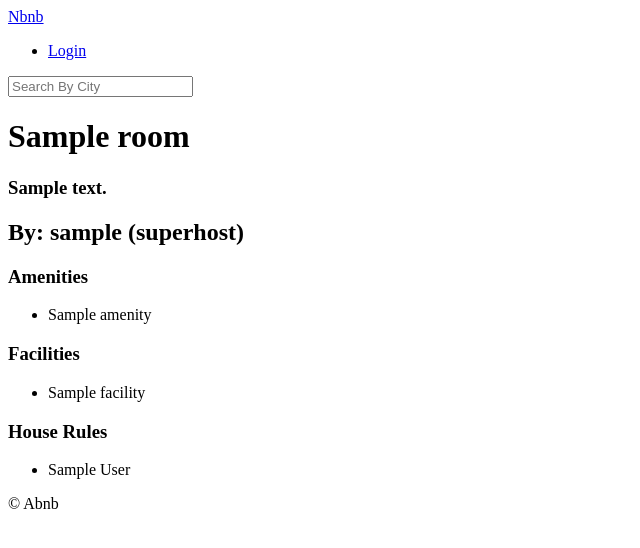
After one commit to seungwooj/airbnb-clone, a Django app: page /rooms/1 in a window 1280 px wide. The commit adds this page. Shown: the top 548 px of the page, without its empty margins (0-640 px from the left). Run offline with Django 3.2, Linux system fonts and the light colour scheme; tables that the repository leaves empty hold one stand-in row (values such as "Sample post").

Commit message:
Search rooms

```diff
--- a/config/urls.py
+++ b/config/urls.py
@@ -20,6 +20,7 @@ from django.conf.urls.static import static
 
 urlpatterns = [
     path("", include("core.urls", namespace="core")),
+    path("rooms/", include("rooms.urls", namespace="rooms")),
     path("admin/", admin.site.urls),
 ]
 
--- a/core/urls.py
+++ b/core/urls.py
@@ -3,4 +3,4 @@ from rooms import views as room_views
 
 app_name = "core"
 # URLs starts with /
-urlpatterns = [path("", room_views.all_rooms, name="home")]
+urlpatterns = [path("", room_views.HomeView.as_view(), name="home")]
--- a/rooms/models.py
+++ b/rooms/models.py
@@ -1,4 +1,5 @@
 from django.db import models
+from django.urls import reverse
 from django_countries.fields import CountryField
 from core import models as core_models
 
@@ -72,7 +73,7 @@ class Room(core_models.AbstractTimeStampedModel):
     city = models.CharField(max_length=80)
     price = models.IntegerField()
     address = models.CharField(max_length=140)
-    guests = models.IntegerField()
+    guests = models.IntegerField(help_text="How many people will be staying?")
     beds = models.IntegerField()
     bedrooms = models.IntegerField()
     baths = models.IntegerField()
@@ -96,6 +97,9 @@ class Room(core_models.AbstractTimeStampedModel):
         self.city = str.capitalize(self.city)
         super().save(*args, **kwargs)  # Call the real save() method
 
+    def get_absolute_url(self):
+        return reverse("rooms:detail", kwargs={"pk": self.pk})
+
     def total_rating(self):
         all_reviews = self.reviews.all()
         all_ratings = 0
--- /dev/null
+++ b/rooms/urls.py
@@ -0,0 +1,9 @@
+from django.urls import path
+from . import views
+
+app_name = "rooms"
+
+urlpatterns = [
+    path("<int:pk>", views.RoomDetail.as_view(), name="detail"),
+    path("search/", views.SearchView.as_view(), name="search"),
+]
--- a/rooms/views.py
+++ b/rooms/views.py
@@ -1,8 +1,105 @@
+from django.views.generic import ListView, DetailView, View
 from django.shortcuts import render
-from . import models
+from django.core.paginator import Paginator
+from . import models, forms
 
 
-# view name should be the same as that on url.py
-def all_rooms(request):
-    all_rooms = models.Room.objects.all()
-    return render(request, "rooms/home.html", context={"rooms": all_rooms})
+class HomeView(ListView):
+
+    """ HomeView Definition """
+
+    model = models.Room
+    paginate_by = 10
+    paginate_orphans = 5
+    ordering = "created"
+    context_object_name = "rooms"
+
+
+class RoomDetail(DetailView):
+
+    """ RoomDetail Definition """
+
+    model = models.Room
+
+
+class SearchView(View):
+
+    """ SearchView Definition """
+
+    def get(self, request):
+
+        country = request.GET.get("country")
+
+        if country:
+
+            form = forms.SearchForm(request.GET)
+
+            if form.is_valid():
+
+                city = form.cleaned_data.get("city")
+                country = form.cleaned_data.get("country")
+                room_type = form.cleaned_data.get("room_type")
+                price = form.cleaned_data.get("price")
+                guests = form.cleaned_data.get("guests")
+                bedrooms = form.cleaned_data.get("bedrooms")
+                beds = form.cleaned_data.get("beds")
+                baths = form.cleaned_data.get("baths")
+                instant_book = form.cleaned_data.get("instant_book")
+                superhost = form.cleaned_data.get("superhost")
+                amenities = form.cleaned_data.get("amenities")
+                facilities = form.cleaned_data.get("facilities")
+
+                filter_args = {}
+
+                if city != "Anywhere":
+                    filter_args["city__startswith"] = city
+
+                filter_args["country"] = country
+
+                if room_type is not None:
+                    filter_args["room_type"] = room_type
+
+                if price is not None:
+                    filter_args["price__lte"] = price
+
+                if guests is not None:
+                    filter_args["guests__gte"] = guests
+
+                if bedrooms is not None:
+                    filter_args["bedrooms__gte"] = bedrooms
+
+                if beds is not None:
+                    filter_args["beds__gte"] = beds
+
+                if baths is not None:
+                    filter_args["baths__gte"] = baths
+
+                if instant_book is True:
+                    filter_args["instant_book"] = True
+
+                if superhost is True:
+                    filter_args["host__superhost"] = True
+
+                for amenity in amenities:
+                    filter_args["amenities"] = amenity
+
+                for facility in facilities:
+                    filter_args["facilities"] = facility
+
+                qs = models.Room.objects.filter(**filter_args).order_by("-created")
+
+                paginator = Paginator(qs, 10, orphans=5)
+
+                page = request.GET.get("page", 1)
+
+                rooms = paginator.get_page(page)
+
+                return render(
+                    request, "rooms/search.html", {"form": form, "rooms": rooms}
+                )
+
+        else:
+
+            form = forms.SearchForm()
+
+        return render(request, "rooms/search.html", {"form": form})
--- a/templates/base.html
+++ b/templates/base.html
@@ -4,10 +4,17 @@
 		<meta charset="UTF-8" />
 		<meta http-equiv="X-UA-Compatible" content="IE=edge" />
 		<meta name="viewport" content="width=device-width, initial-scale=1.0" />
-		<title>{% block page_name %}{% endblock page_name %}| Abnb</title>
+		<title>{% block page_title %}{% endblock page_title %}| Abnb</title>
 	</head>
 	<body>
-		{% include "partials/header.html" %}
+		<header>
+      		{% include "partials/nav.html" %}
+      		{% block search-bar %}
+        	<form method="get" action="{% url "rooms:search" %}">
+            	<input name="city" placeholder="Search By City" />
+        	</form>
+      		{% endblock search-bar %}
+    	</header>
 		{% block content %} {% endblock %}
 		{%　include "partials/footer.html" %}
 	</body>
--- a/templates/partials/footer.html
+++ b/templates/partials/footer.html
@@ -1,3 +1,3 @@
 <footer>
-    &copy; Nbnb
+    &copy; Abnb
 </footer>
--- a/templates/partials/header.html
+++ /dev/null
@@ -1,6 +0,0 @@
-<header>
-	<a href="/">Nbnb</a>
-	<ul>
-		<li><a href="#">Login</a></li>
-	</ul>
-</header>
--- /dev/null
+++ b/templates/partials/nav.html
@@ -0,0 +1,4 @@
+<a href="{% url 'core:home' %}">Nbnb</a>
+<ul>
+    <li><a href="#">Login</a></li>
+</ul>
--- /dev/null
+++ b/templates/rooms/room_detail.html
@@ -0,0 +1,38 @@
+{% extends "base.html" %}
+
+
+{% block page_title %}
+    {{room.name}}
+{% endblock page_title %}
+
+{% block content %}
+<div>
+    <h1>{{room.name}}</h1>
+    <h3>{{room.description}}</h3>
+</div>
+<div>
+    <h2>By: {{room.host.username}}
+    {% if room.host.superhost %}
+        (superhost)
+    {% endif %}
+    </h2>
+    <h3>Amenities</h3>
+    <ul>
+    {% for a in room.amenities.all  %}
+        <li>{{a}}</li>
+    {% endfor %}
+    </ul>
+    <h3>Facilities</h3>
+    <ul>
+    {% for a in room.facilities.all  %}
+        <li>{{a}}</li>
+    {% endfor %}
+    </ul>
+    <h3>House Rules</h3>
+    <ul>
+    {% for a in room.house_rules.all  %}
+        <li>{{a}}</li>
+    {% endfor %}
+    </ul>
+</div>
+{% endblock %}
```
Also changed, not shown: rooms/forms.py (added, +29 -0 lines), templates/404.html (added, +11 -0 lines), templates/rooms/home.html (deleted, +0 -10 lines), templates/rooms/room_list.html (added, +35 -0 lines), templates/rooms/search.html (added, +25 -0 lines).
